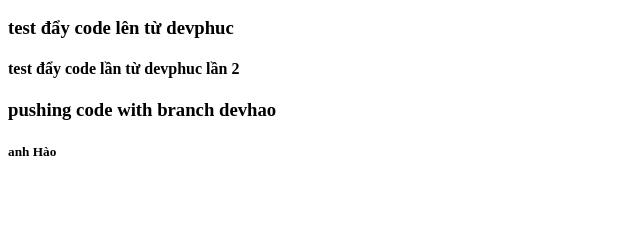
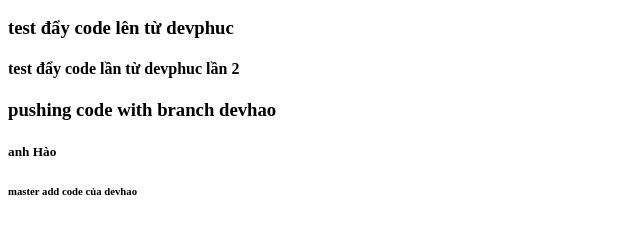
Before and after one commit to Tu-Hao/BC69-Diner-Project, a plain HTML site: page index.html in a window 1280 px wide. Shown: the part 515-748 px from the top of the page, without its empty margins (0-640 px from the left). Drawn offline with Linux system fonts and the light colour scheme.

Commit message:
đã add code devhao

```diff
--- a/index.html
+++ b/index.html
@@ -37,6 +37,7 @@
         <h4>test đẩy code lần từ devphuc lần 2</h4>
         <h3>pushing code with branch devhao</h3>
         <h5>anh Hào</h5>
+        <h6>master add code của devhao</h6>
       </section>
     </footer>
   </body>
```
